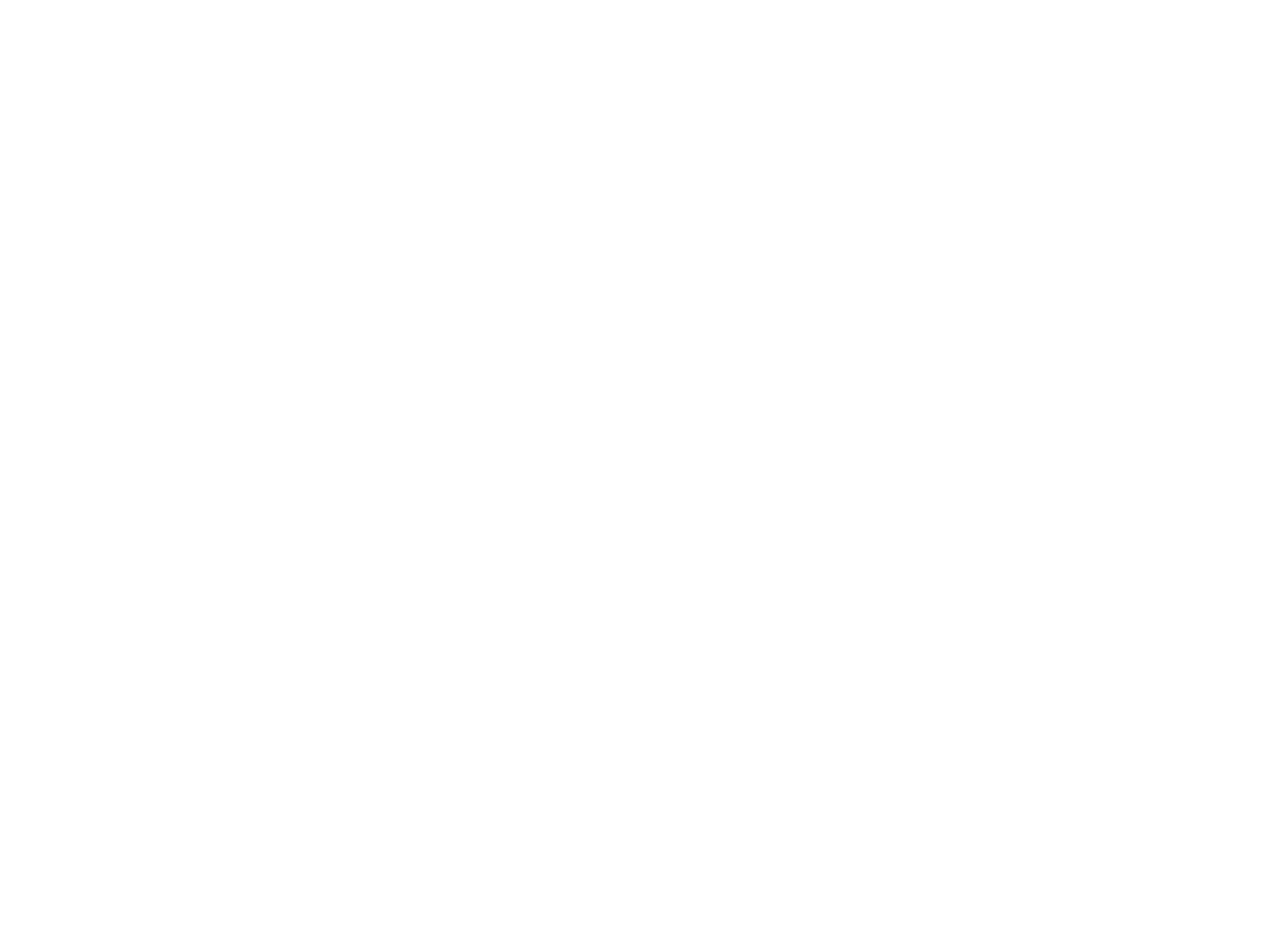
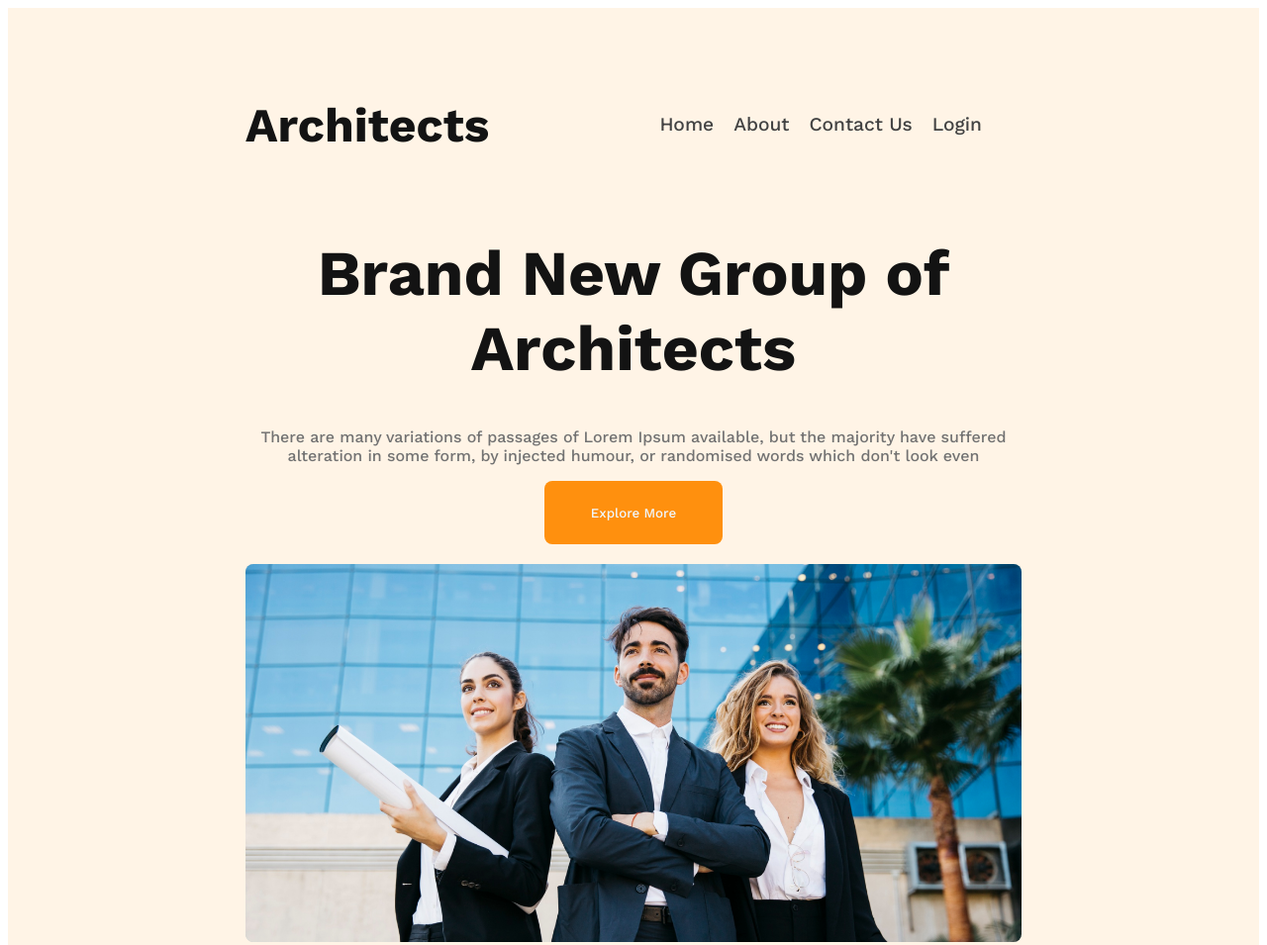
Before and after one commit to dhansiri2020/g3-architects-website, a plain HTML site: page index.html in a window 1280 px wide. Shown: the top 955 px of the page at 99% size. Before the commit the page ends 800 px from the top, so only its background shows below. Drawn offline with nearby package versions, Linux system fonts and the light colour scheme.

Commit message:
finished header section

```diff
--- a/index.html
+++ b/index.html
@@ -3,7 +3,7 @@
 <head>
   <meta charset="UTF-8">
   <meta name="viewport" content="width=device-width, initial-scale=1.0">
-  <title>G3-ARCHITECTS-WEBSITE</title>
+  <title>G3-ARCHITECTS</title>
   <link rel="stylesheet" href="style.css">
   <link rel="preconnect" href="https://fonts.googleapis.com">
 <link rel="preconnect" href="https://fonts.gstatic.com" crossorigin>
@@ -13,8 +13,27 @@
 <body>
  <header>
  <nav>
-  <h2></h2>
+  <h2 class="nav-title">Architects</h2>
+
+  <ul class="nav-menu">
+    <li>Home</li>
+    <li>About</li>
+    <li>Contact Us</li>
+    <li>Login</li>
+  </ul>
  </nav>
+<div class="bannar">
+<div class="bannar-content">
+  <h1 class="bannar-title">Brand New
+    Group of Architects
+    </h1>
+  <p class="bannar-description">There are many variations of passages of Lorem Ipsum available, but the majority have suffered alteration in some form, by injected humour, or randomised words which don't look even</p>
+</div>
+   <button class="btn-primary">
+    Explore More
+   </button>
+   <img src="images/banner.png" alt="">
+</div>
  </header>
  <main>
 
--- a/style.css
+++ b/style.css
@@ -8,3 +8,88 @@
     font-family: 'Merriweather', serif;
     font-family: 'Work Sans', sans-serif;
   }
+  .btn-primary{
+    width: 180px;
+    height: 64px;
+    color: aliceblue;
+    border-radius: 8px;
+    background: #FF900E;
+    align-items: center;
+    border: 0;
+    cursor: pointer;
+  }
+  header{
+    background: rgba(255, 144, 14, 0.10);
+    padding: 50px 240px;
+  }
+  nav{
+    display: flex;
+    justify-content: space-between;
+    align-items: center;
+  }
+  nav ul{
+    display: flex;
+    margin-right: 20px;
+  }
+  nav li{
+    list-style: none;
+    margin-right: 20px;
+    cursor: pointer;
+  }
+  .nav-menu{
+color: #424242;
+text-align: center;
+font-size: 1.2rem;
+font-weight: 500;
+line-height: 26px;
+  }
+  .nav-title{
+    color: #131313;
+    font-size: 3rem;
+    font-weight: 700;
+  }
+  .bannar-content{
+    max-width: 800px;
+    align-items: center;
+    margin: 0 auto;
+  }
+  .bannar-title{
+color:  #131313;
+text-align: center;
+font-size: 64px;
+font-weight: 700;
+
+  }
+  .bannar-description{
+color:  #727272;
+text-align: center;
+font-size: 16px;
+font-weight: 400;
+  }
+  .bannar{
+    /* margin: 200px 530px; */
+    align-items: center;
+    text-align: center;
+  }
+  .bannar img{
+    width: 100%;
+    margin-top: 20px;
+    border-radius: 8px;
+    background: lightgray;
+  }
+  @media screen and (max-width:576px) {
+    header{
+      padding: 20px;
+    }
+    nav{
+      flex-direction: column;
+    }
+  }
+  @media screen and (min-width: 576px) and (max-width: 1100px){
+    header{
+      padding: 20px;
+     }
+    nav{
+     flex-direction: column;
+    }
+  }
```
